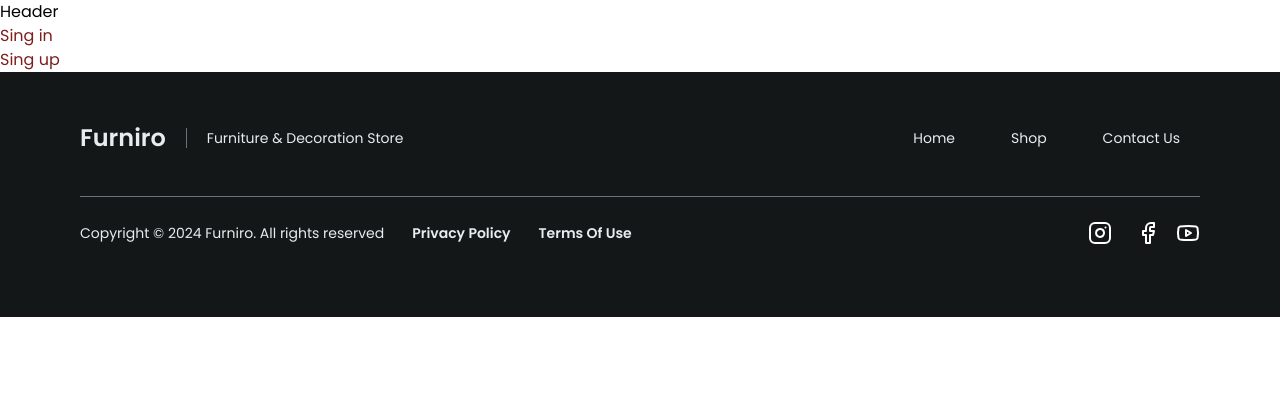
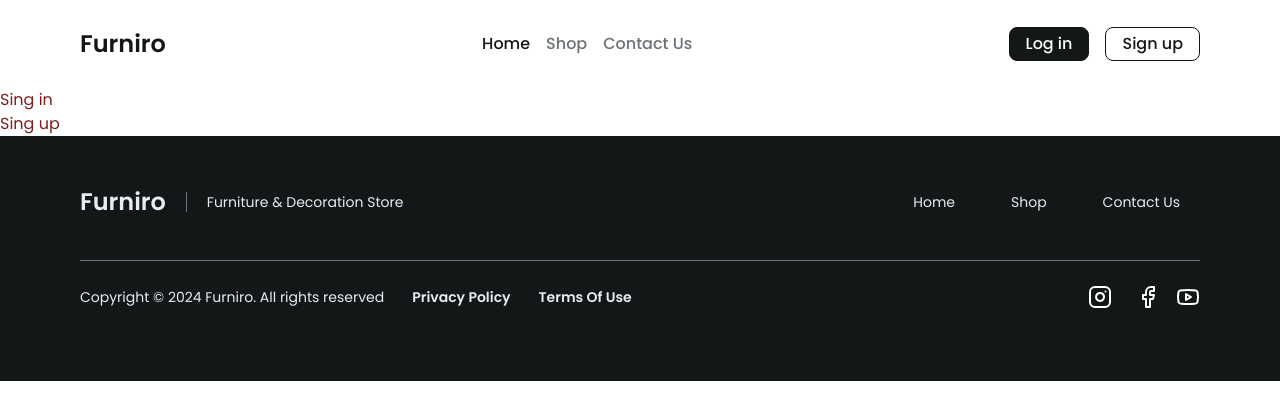
Before and after one commit to Abdalrhman-Almarakeby/furniro-frontend, a Next.js app: page / in a window 1280 px wide. Shown: the top 420 px of the page. Built offline with nearby package versions, Linux system fonts and the light colour scheme; no server answers.

Commit message:
Build the header.

```diff
--- a/src/app/(main-layout)/layout.tsx
+++ b/src/app/(main-layout)/layout.tsx
@@ -1,4 +1,5 @@
 import { ReactNode } from "react";
+import { Header } from "@/components/ui/header";
 import { Footer } from "@/components/ui/footer";
 
 type LayoutProps = {
@@ -7,8 +8,8 @@ type LayoutProps = {
 
 export default function layout({ children }: LayoutProps) {
   return (
-    <div>
-      <header>Header</header>
+    <div className="flex min-h-svh flex-col pt-[82px] md:p-0">
+      <Header />
       {children}
       <Footer />
     </div>
--- /dev/null
+++ b/src/components/ui/header/index.tsx
@@ -0,0 +1,38 @@
+"use client";
+
+import { X, Menu } from "lucide-react";
+import { cn } from "@/lib/utils/cn";
+import { useMenu } from "./use-menu";
+import { useShowHeader } from "./use-show-header";
+import { UserAvatar } from "./user-avatar";
+import { Navbar } from "./navbar";
+
+export function Header() {
+  const { isOpen, toggle } = useMenu();
+  const showHeader = useShowHeader();
+
+  return (
+    <header
+      className={cn(
+        "fixed left-0 z-40 w-full mx-auto flex items-center justify-between bg-white px-4 text-base text-neutral-7 transition-[top] duration-300 md:static md:container md:flex md:justify-end md:gap-4 md:py-5 md:text-neutral-4 2xl:text-lg",
+        showHeader ? "top-0" : "-top-full md:top-0"
+      )}
+    >
+      <div className="z-[99999] flex items-center gap-2 md:hidden">
+        <button
+          aria-expanded={isOpen}
+          aria-controls="main-menu"
+          aria-label="Toggle menu"
+          onClick={toggle}
+          className="py-5"
+        >
+          {isOpen ? <X className="size-8" /> : <Menu className="size-8" />}
+          <span className="sr-only">{isOpen ? "Close Menu" : "Open Menu"}</span>
+        </button>
+        <p className="text-xl font-semibold md:sr-only">Furniro</p>
+      </div>
+      <Navbar />
+      <UserAvatar />
+    </header>
+  );
+}
--- /dev/null
+++ b/src/components/ui/header/navbar.tsx
@@ -0,0 +1,122 @@
+import Link from "next/link";
+import { usePathname } from "next/navigation";
+import { useSession } from "next-auth/react";
+import { Heart, ShoppingBag } from "lucide-react";
+import { cn } from "@/lib/utils";
+import { useMenu } from "./use-menu";
+
+export function Navbar() {
+  const pathname = usePathname();
+
+  const session = useSession();
+  const user = session.data?.user;
+
+  const { isOpen, toggle } = useMenu();
+
+  const isMenuHidden = window.innerWidth < 768 && !isOpen;
+
+  return (
+    <nav
+      aria-label="Main menu"
+      aria-hidden={isMenuHidden}
+      role="menu"
+      className={cn(
+        "absolute top-0 z-50 flex h-svh w-[80svw] flex-col self-stretch gap-5 bg-white pb-8 pt-20 px-5 text-base font-medium md:static md:flex md:h-auto md:w-auto md:grow md:flex-row md:items-center md:gap-4 md:p-0 md:pt-0 md:backdrop-blur-none 2xl:gap-1.5",
+        isOpen ? "left-0 flex animate-menu-open" : "-left-[110%] hidden animate-menu-close"
+      )}
+    >
+      <p
+        className="mr-auto hidden text-3xl font-semibold text-neutral-7 md:block"
+        aria-hidden="true"
+      >
+        Furniro
+      </p>
+
+      <Link
+        onClick={() => isOpen && toggle()}
+        href="/#"
+        role="menuitem"
+        className={cn(
+          "border-b border-neutral-7 py-3 md:border-none",
+          pathname === "/" && "md:text-neutral-7"
+        )}
+      >
+        Home
+      </Link>
+      <Link
+        onClick={() => isOpen && toggle()}
+        href="/shop#"
+        role="menuitem"
+        className={cn(
+          "border-b border-neutral-7 py-3 md:border-none",
+          pathname === "/about" && "md:bg-gray-500"
+        )}
+      >
+        Shop
+      </Link>
+      <Link
+        onClick={() => isOpen && toggle()}
+        href="/contact#"
+        role="menuitem"
+        className={cn("border-b border-neutral-7 py-3 md:border-none")}
+      >
+        Contact Us
+      </Link>
+
+      {user ? (
+        <>
+          <Link
+            onClick={() => isOpen && toggle()}
+            href="/profile"
+            role="menuitem"
+            className={cn(
+              "flex items-center justify-between border-b border-neutral-4 py-3 text-lg text-neutral-4 mt-auto md:mt-0 md:ml-auto md:border-none"
+            )}
+          >
+            <span className="md:hidden">Wishlist</span>{" "}
+            <div className="flex items-center gap-4 text-neutral-7 md:gap-0">
+              <Heart strokeWidth={2} />{" "}
+              <span className="grid place-items-center rounded-full size-5 bg-neutral-7 text-xs text-white">
+                {user.wishlist.length}
+              </span>
+            </div>
+          </Link>
+          <Link
+            onClick={() => isOpen && toggle()}
+            href="/contact#"
+            role="menuitem"
+            className="flex items-center justify-between border-b border-neutral-4 py-3 text-lg text-neutral-4 md:border-none"
+          >
+            <span className="md:hidden">Cart</span>{" "}
+            <div className="flex items-center gap-4 text-neutral-7 md:gap-0">
+              <ShoppingBag strokeWidth={2} />{" "}
+              <span className="grid place-items-center rounded-full size-5 bg-neutral-7 text-xs text-white">
+                {/* // TODO: Update the code to show the cart product count instead of wishlist product count  */}
+                {user.wishlist.length}
+              </span>
+            </div>
+          </Link>
+        </>
+      ) : (
+        <>
+          <Link
+            onClick={() => isOpen && toggle()}
+            href="/auth/login"
+            role="menuitem"
+            className="mt-auto md:mt-0 md:ml-auto rounded-lg border border-neutral-7 bg-neutral-7 px-4 py-1 text-center text-white"
+          >
+            Log in
+          </Link>
+          <Link
+            onClick={() => isOpen && toggle()}
+            href="/auth/signup"
+            role="menuitem"
+            className="rounded-lg border border-neutral-7 bg-white px-4 py-1 text-center text-neutral-7"
+          >
+            Sign up
+          </Link>
+        </>
+      )}
+    </nav>
+  );
+}
--- /dev/null
+++ b/src/components/ui/header/user-avatar.tsx
@@ -0,0 +1,30 @@
+import Link from "next/link";
+import Image from "next/image";
+import { useSession } from "next-auth/react";
+
+export function UserAvatar() {
+  const session = useSession();
+  const user = session.data?.user;
+
+  return user ? (
+    <Link href="/profile">
+      <Image src={user.profileImage} alt={`${user.displayName} profile image`} className="size-8" />
+      <div className="sr-onl">Go to profile</div>
+    </Link>
+  ) : (
+    <div className="space-x-4 text-sm md:hidden">
+      <Link
+        href="/auth/login"
+        className="rounded-lg border border-neutral-7 bg-neutral-7 py-2 px-4 text-white"
+      >
+        Log in
+      </Link>
+      <Link
+        href="/auth/signup"
+        className="rounded-lg border border-neutral-7 bg-white py-2 px-4 text-neutral-7"
+      >
+        Sign up
+      </Link>
+    </div>
+  );
+}
```
